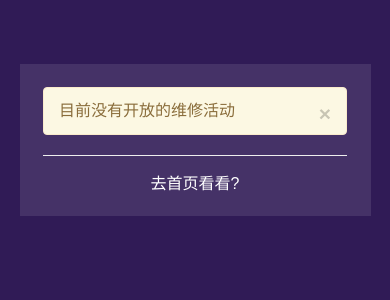
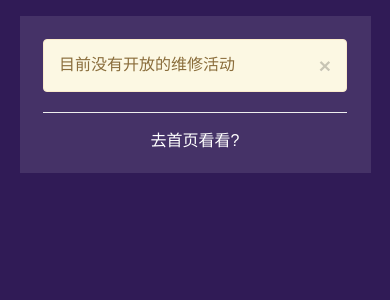
Before and after one commit to HUST-CA/voluntary_service_team, a Django app: page /service/ in a window 390 px wide. Shown: the top 300 px of the page. Run offline with Django 3.2, Linux system fonts and the light colour scheme; data that the repository does not hold is empty; some libraries are stand-ins or nearby versions.

Commit message:
ui: tweaks
This was done in 2018 (probably) so I could not remember what for :-)

Maybe this is tweaking layouts on phones.

```diff
--- a/static/site/css/main.css
+++ b/static/site/css/main.css
@@ -10,11 +10,21 @@ body {
   background-color: #301b56;
 }
 
+.alert {
+  line-height: 1.3em;
+}
+
 .middle-container {
   width: 100%;
   max-width: 25rem;
   margin: 0 auto;
   padding: 4rem 0;
+}
+
+@media only screen and (orientation: portrait) {
+  .middle-container {
+    padding: 1rem 0;
+  }
 }
 
 .middle-wrap {
@@ -90,7 +100,7 @@ button {
   width: 8rem;
   padding: .5rem;
   display: block;
-  margin: 2rem auto;
+  margin: 2rem auto 0.5rem auto;
   outline: none;
   -webkit-appearance: none;
   -moz-appearance: none;
```
